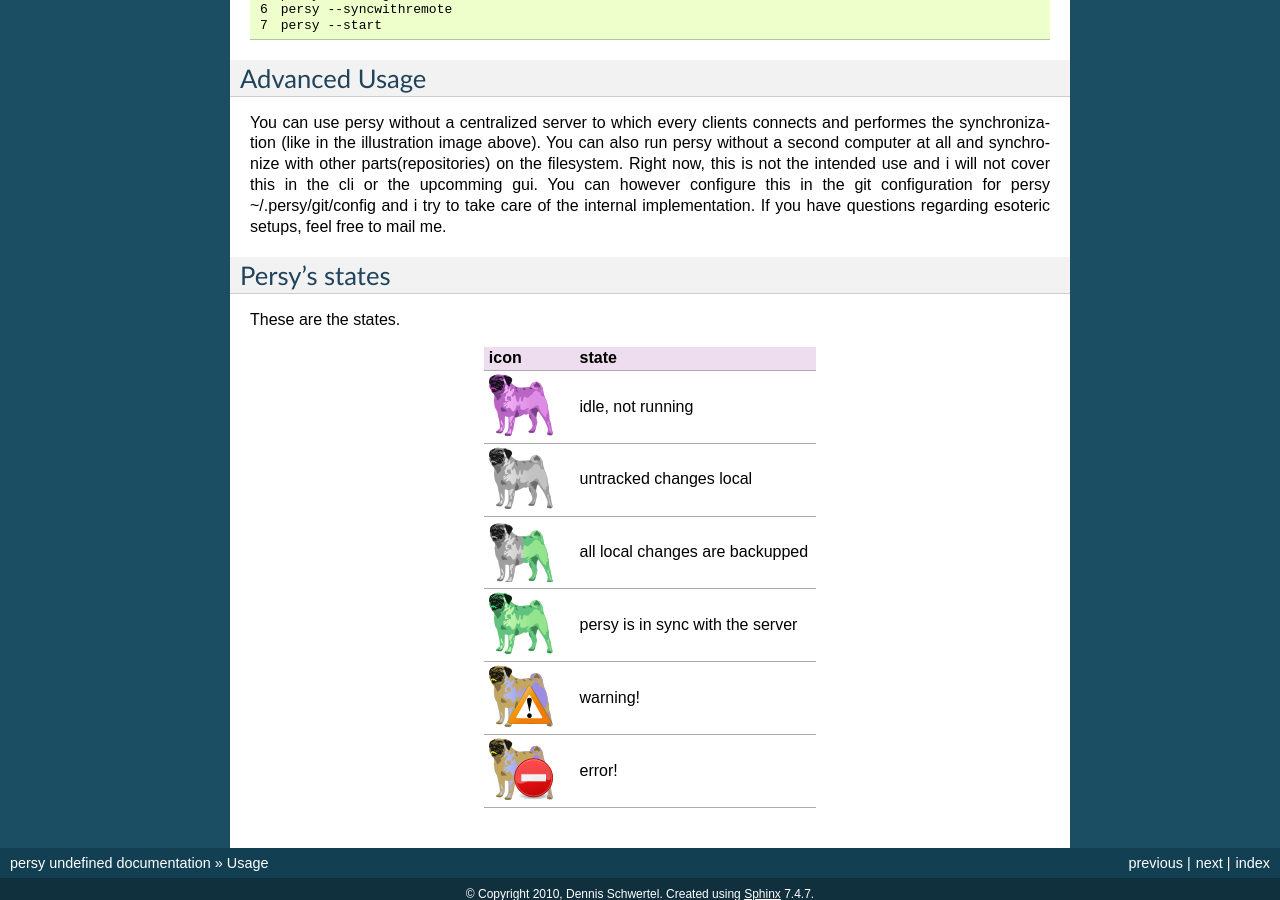
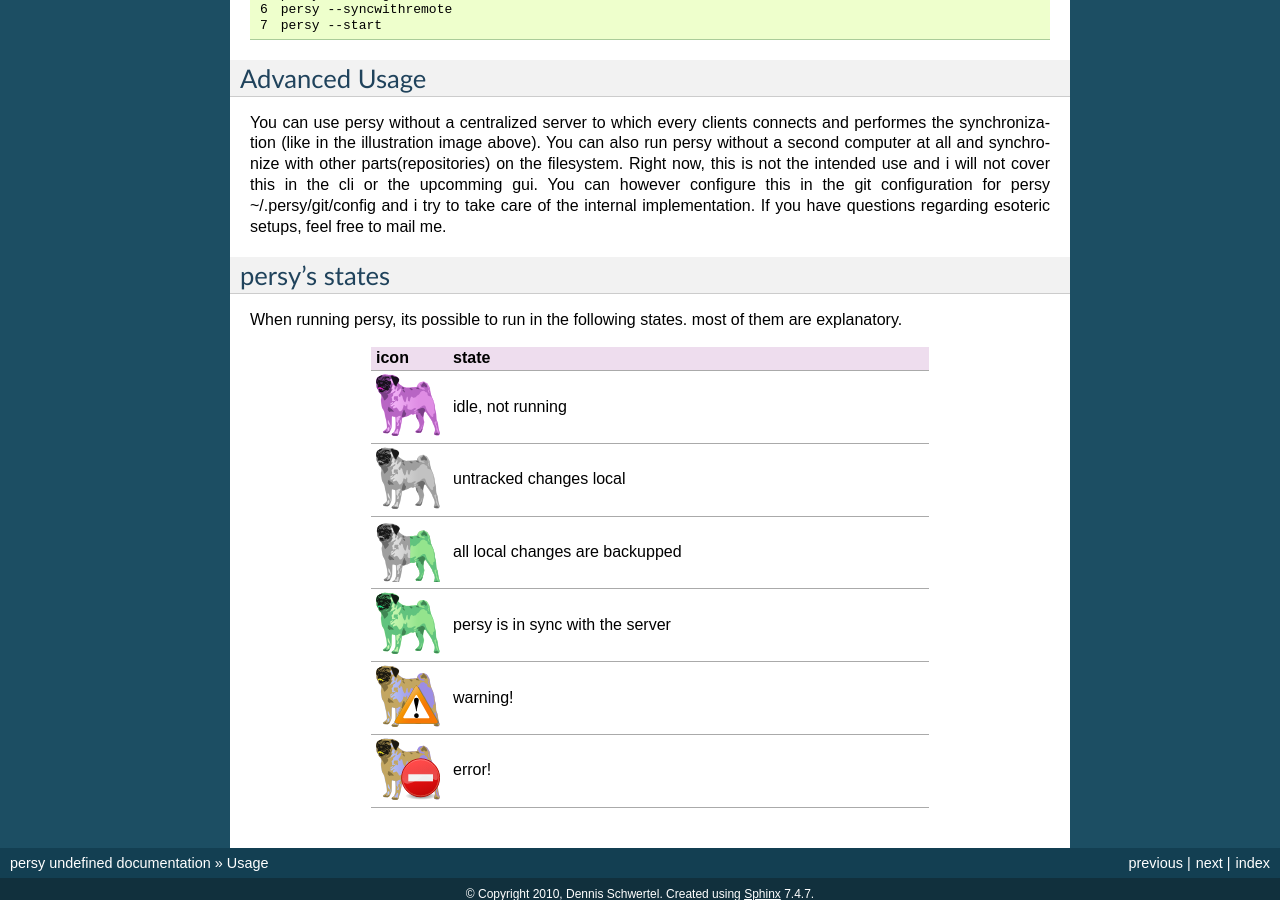
Before and after one commit to kinkerl/persy, a Sphinx documentation site: the page built from doc/usage.rst, in a window 1280 px wide and 900 px high, scrolled down 1821 px. Built offline with Sphinx 7.4.7, drawn with Linux system fonts in a browser that asks for light colours; some of the changed text lies outside the part shown.

Commit message:
updated doc

```diff
--- a/doc/trivia.rst
+++ b/doc/trivia.rst
@@ -4,8 +4,8 @@
 These are some alternative logos for persy used on the corresponding distributions.
 
 .. csv-table::
-  :header: "logo", "state"
-  :widths: 150, 400
+  :header: "logo", "distribution"
+  :widths: 64, 400
 
   |persy_linuxmint.svg|, "linux mint"
   |persy_fedora.svg|, "fedora"
--- a/doc/usage.rst
+++ b/doc/usage.rst
@@ -84,14 +84,15 @@
 You can use persy without a centralized server to which every clients connects and performes the synchronization (like in the illustration image above). You can also run persy without a second computer at all and synchronize with other parts(repositories) on the filesystem. Right now, this is not the intended use and i will not cover this in the cli or the upcomming gui. You can however configure this in the git configuration for persy ~/.persy/git/config and i try to take care of the internal implementation. If you have questions regarding esoteric setups, feel free to mail me.
 
 
-Persy's states
+persy's states
 --------------------------------------------
 
-These are the states.
+When running persy, its possible to run in the following states. most of them are explanatory.
+
 
 .. csv-table::
   :header: "icon", "state"
-  :widths: 150, 400
+  :widths: 64, 400
 
 
   |persy_idle.svg|, "idle, not running"
```
